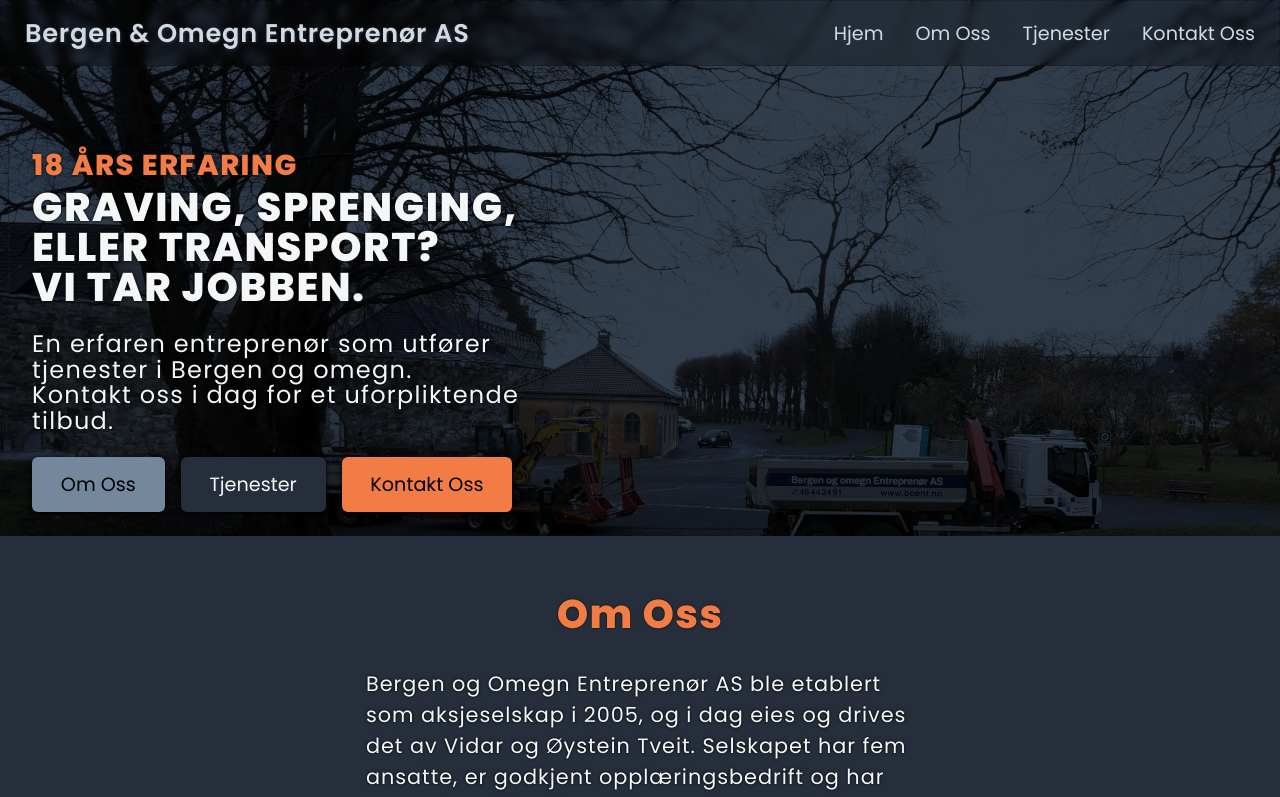
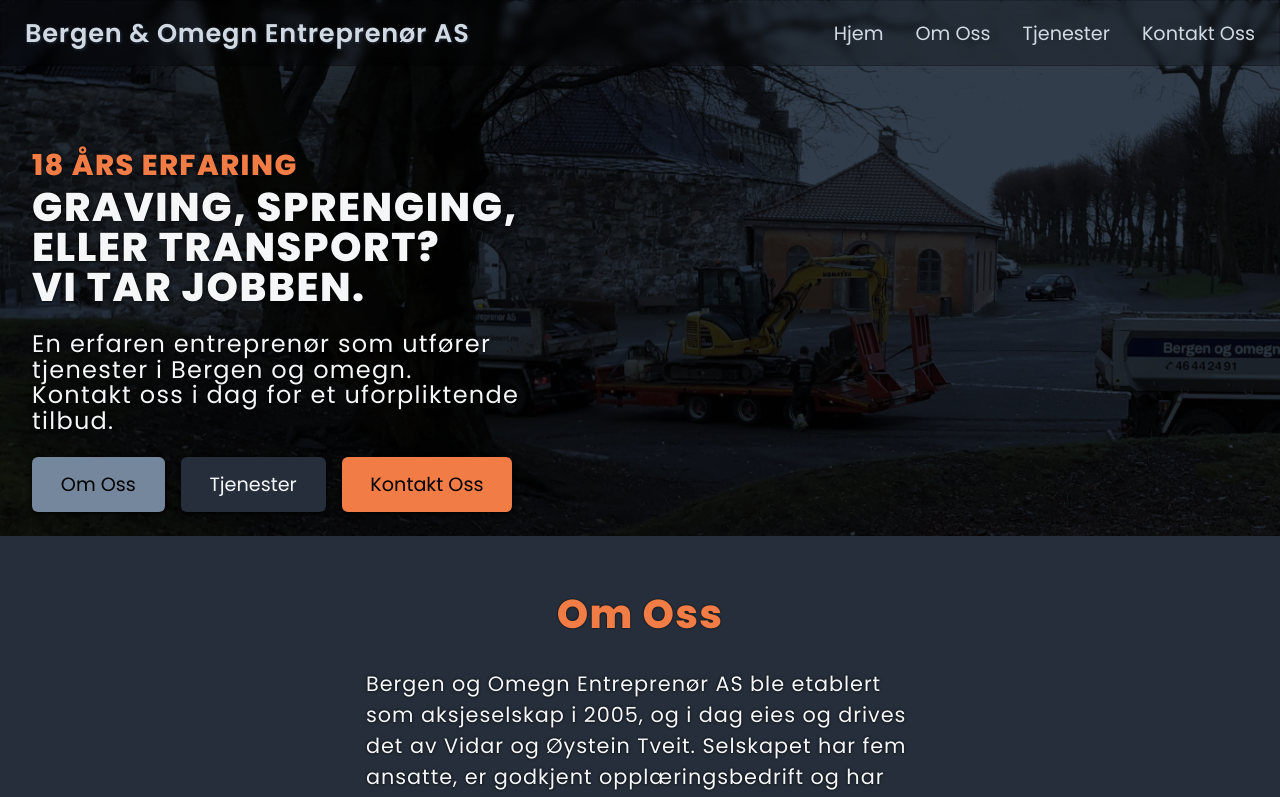
Before and after one commit to ellrub/construction-template, a React (Vite) app in the folder construction-template/: page / in a window 1280 px wide. Shown: the top 797 px of the page. Built offline with nearby package versions, Linux system fonts and the light colour scheme.

Commit message:
Update Image
Updated an image for better content

```diff
--- a/construction-template/index.html
+++ b/construction-template/index.html
@@ -2,7 +2,6 @@
 <html lang="en">
   <head>
     <meta charset="UTF-8" />
-    <!-- <link rel="icon" type="image/svg+xml" href="/vite.svg" /> -->
     <meta name="viewport" content="width=device-width, initial-scale=1.0" />
     <title>Bergen & Omeng Entreprenør AS</title>
   </head>
--- a/construction-template/src/constants/images.js
+++ b/construction-template/src/constants/images.js
@@ -6,6 +6,7 @@ import green_exca from '../assets/green_exca.jpg';
 import green_exca2 from '../assets/green_exca2.jpg';
 import orange_exca from '../assets/orange_exca.jpg';
 import truck_exca_crane from '../assets/truck_exca_crane.jpg';
+import truck_exca_crane_crop from '../assets/truck_exca_crane_crop.jpg';
 import truck_exca_crane_small from '../assets/truck_exca_crane_small.jpg';
 import truck_exca_rig from '../assets/truck_exca_rig.jpg';
 import truck_exca_rig2 from '../assets/truck_exca_rig2.jpg';
@@ -25,6 +26,7 @@ export default {
     green_exca2,
     orange_exca,
     truck_exca_crane,
+    truck_exca_crane_crop,
     truck_exca_crane_small,
     truck_exca_rig,
     truck_exca_rig2,
--- a/construction-template/src/container/Header/Header.scss
+++ b/construction-template/src/container/Header/Header.scss
@@ -1,5 +1,5 @@
 header {
-    background-image:url("../../assets/truck_exca_crane.jpg");
+    background-image:url("../../assets/truck_exca_crane_crop.jpg");
     background-size: cover;
     background-repeat: no-repeat;
     background-color: var(--color-bluegray);
```
Also changed, not shown: construction-template/src/assets/truck_exca_crane_crop.jpg (added).
